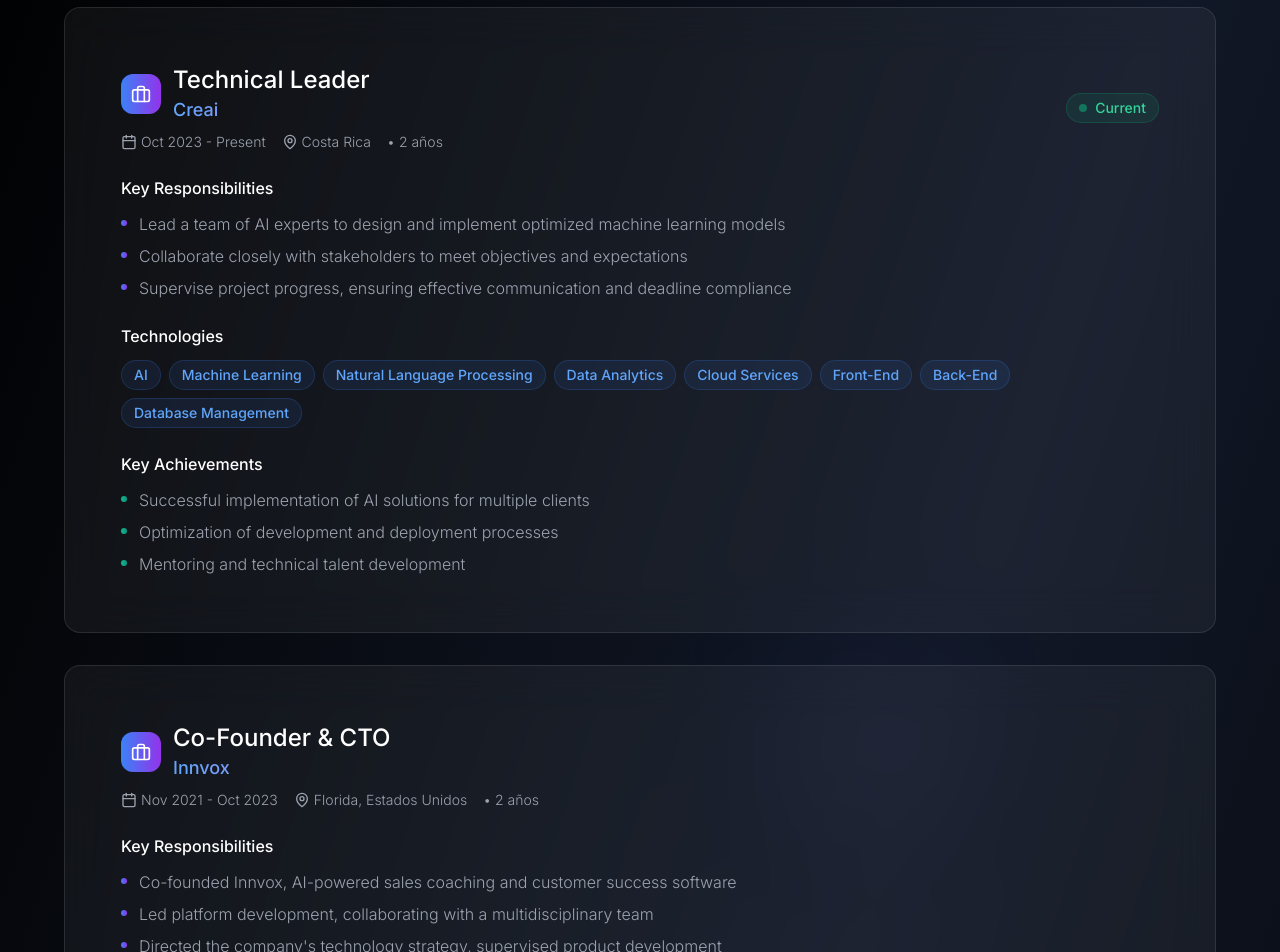
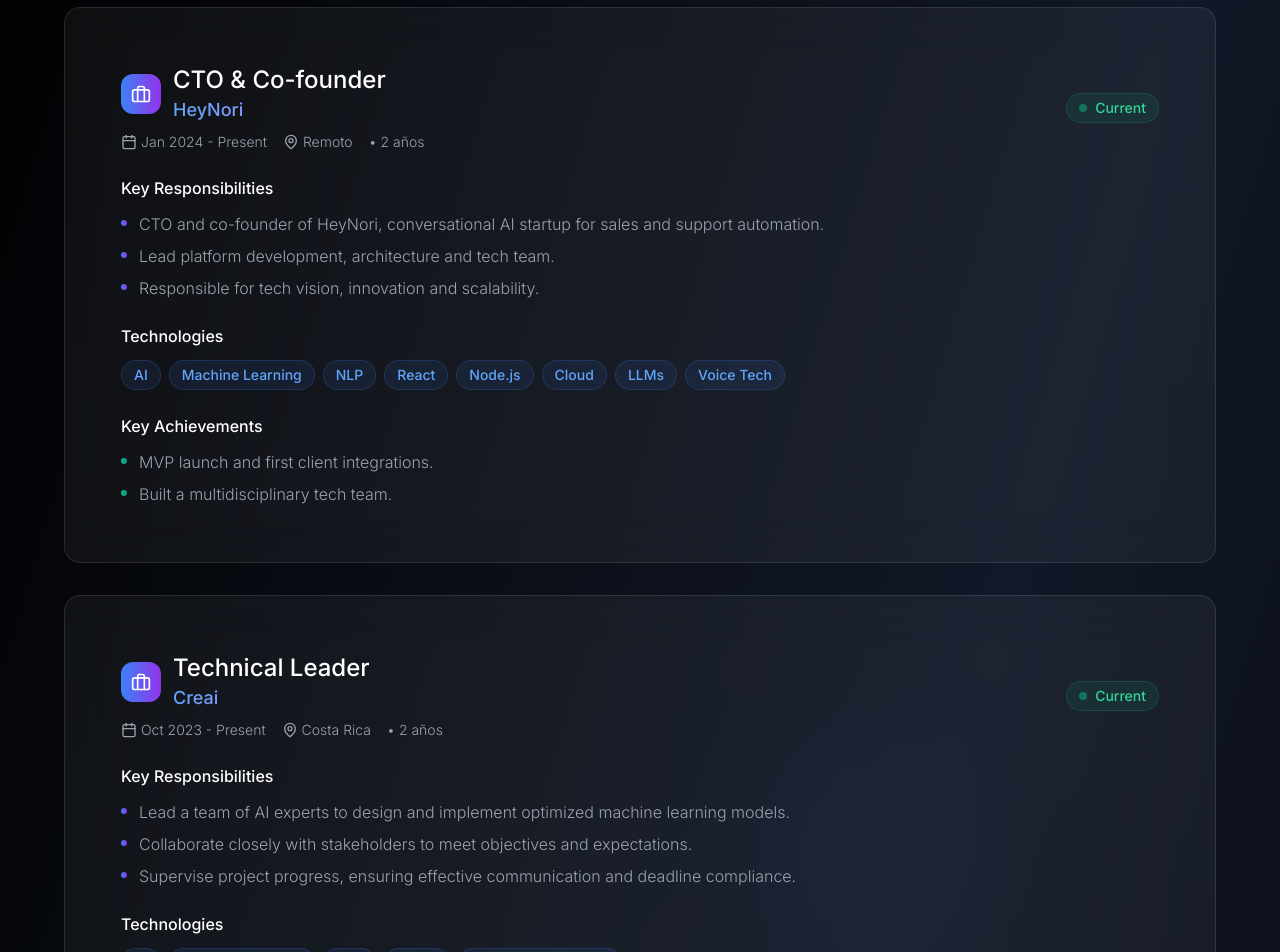
Before and after one commit to Nneves07/Natalina-Neves, a React (Vite) app in the folder frontend/: page / in a window 1280 px wide. Shown: the part 2280-3232 px from the top of the page. Built offline with nearby package versions, Linux system fonts and the light colour scheme.

Commit message:
Update contact information in README and components, replace old LinkedIn and Twitter links with updated profiles, and add new experience and project entries for HeyNori in portfolio data.

```diff
--- a/frontend/src/components/layout/Footer.tsx
+++ b/frontend/src/components/layout/Footer.tsx
@@ -13,13 +13,13 @@
   const socialLinks = [
     {
       icon: Linkedin,
-      href: 'https://linkedin.com/in/natalina-neves',
+      href: 'https://www.linkedin.com/in/natalina-neves-da-silva/',
       label: 'LinkedIn',
       color: 'hover:text-blue-400'
     },
     {
       icon: Twitter,
-      href: 'https://x.com/natalina_neves',
+      href: 'https://x.com/natneves7',
       label: 'X (Twitter)',
       color: 'hover:text-blue-400'
     },
--- a/frontend/src/components/sections/ContactSection.tsx
+++ b/frontend/src/components/sections/ContactSection.tsx
@@ -13,7 +13,7 @@
       icon: Linkedin,
       title: 'LinkedIn',
       description: isSpanish ? 'Conecta profesionalmente' : 'Connect professionally',
-      href: 'https://linkedin.com/in/natalina-neves',
+      href: 'https://www.linkedin.com/in/natalina-neves-da-silva/',
       color: 'from-blue-500 to-blue-600',
       hoverColor: 'hover:from-blue-600 hover:to-blue-700'
     },
@@ -21,7 +21,7 @@
       icon: Twitter,
       title: 'X (Twitter)',
       description: isSpanish ? 'Sígueme para actualizaciones' : 'Follow for updates',
-      href: 'https://x.com/natalina_neves',
+      href: 'https://x.com/natneves7',
       color: 'from-blue-400 to-blue-500',
       hoverColor: 'hover:from-blue-500 hover:to-blue-600'
     },
@@ -207,7 +207,7 @@
               }
             </p>
             <motion.a
-              href="https://linkedin.com/in/natalina-neves"
+              href="https://www.linkedin.com/in/natalina-neves-da-silva/"
               target="_blank"
               rel="noopener noreferrer"
               whileHover={{ scale: 1.05 }}
--- a/frontend/src/data/portfolio.ts
+++ b/frontend/src/data/portfolio.ts
@@ -58,10 +58,48 @@
 
 export const experienceData = [
   {
+    id: 'heynori',
+    company: 'HeyNori',
+    position: {
+      es: 'CTO & Co-founder',
+      en: 'CTO & Co-founder'
+    },
+    location: 'Remoto',
+    startDate: '2024-01',
+    endDate: null,
+    current: true,
+    description: {
+      es: [
+        'CTO y cofundadora de HeyNori, startup de IA conversacional para automatización de ventas y atención.',
+        'Lidero el desarrollo de la plataforma, arquitectura y equipo técnico.',
+        'Responsable de visión tecnológica, innovación y escalabilidad.'
+      ],
+      en: [
+        'CTO and co-founder of HeyNori, conversational AI startup for sales and support automation.',
+        'Lead platform development, architecture and tech team.',
+        'Responsible for tech vision, innovation and scalability.'
+      ]
+    },
+    technologies: [
+      'AI', 'Machine Learning', 'NLP', 'React', 'Node.js', 'Cloud', 'LLMs', 'Voice Tech'
+    ],
+    achievements: {
+      es: [
+        'Lanzamiento de MVP y primeras integraciones con clientes.',
+        'Construcción de equipo técnico multidisciplinario.'
+      ],
+      en: [
+        'MVP launch and first client integrations.',
+        'Built a multidisciplinary tech team.'
+      ]
+    },
+    link: 'https://heynori.ai/'
+  },
+  {
     id: 'creai',
     company: 'Creai',
     position: {
-      es: 'Technical Leader',
+      es: 'Líder Técnica',
       en: 'Technical Leader'
     },
     location: 'Costa Rica',
@@ -70,30 +108,27 @@
     current: true,
     description: {
       es: [
-        'Lidero un equipo de expertos en IA para diseñar e implementar modelos de machine learning optimizados',
-        'Colaboro estrechamente con stakeholders para cumplir objetivos y expectativas',
-        'Superviso el progreso del proyecto, asegurando comunicación efectiva y cumplimiento de plazos'
+        'Lidero un equipo de expertos en IA para diseñar e implementar modelos de machine learning optimizados.',
+        'Colaboro estrechamente con stakeholders para cumplir objetivos y expectativas.',
+        'Superviso el progreso del proyecto, asegurando comunicación efectiva y cumplimiento de plazos.'
       ],
       en: [
-        'Lead a team of AI experts to design and implement optimized machine learning models',
-        'Collaborate closely with stakeholders to meet objectives and expectations',
-        'Supervise project progress, ensuring effective communication and deadline compliance'
+        'Lead a team of AI experts to design and implement optimized machine learning models.',
+        'Collaborate closely with stakeholders to meet objectives and expectations.',
+        'Supervise project progress, ensuring effective communication and deadline compliance.'
       ]
     },
     technologies: [
-      'AI', 'Machine Learning', 'Natural Language Processing', 'Data Analytics',
-      'Cloud Services', 'Front-End', 'Back-End', 'Database Management'
+      'AI', 'Machine Learning', 'NLP', 'Cloud', 'Project Management'
     ],
     achievements: {
       es: [
-        'Implementación exitosa de soluciones de IA para múltiples clientes',
-        'Optimización de procesos de desarrollo y deployment',
-        'Mentoría y desarrollo de talento técnico'
+        'Implementación exitosa de soluciones de IA para múltiples clientes.',
+        'Optimización de procesos de desarrollo y deployment.'
       ],
       en: [
-        'Successful implementation of AI solutions for multiple clients',
-        'Optimization of development and deployment processes',
-        'Mentoring and technical talent development'
+        'Successful implementation of AI solutions for multiple clients.',
+        'Optimization of development and deployment processes.'
       ]
     }
   },
@@ -101,43 +136,39 @@
     id: 'innvox',
     company: 'Innvox',
     position: {
-      es: 'Co-Founder & CTO',
-      en: 'Co-Founder & CTO'
+      es: 'CTO & Co-founder',
+      en: 'CTO & Co-founder'
     },
-    location: 'Florida, Estados Unidos',
-    startDate: '2021-11',
-    endDate: '2023-10',
+    location: 'Remoto',
+    startDate: '2021-01',
+    endDate: '2023-09',
     current: false,
     description: {
       es: [
-        'Co-fundé Innvox, software de coaching de ventas y customer success impulsado por IA',
-        'Lideré el desarrollo de la plataforma, colaborando con un equipo multidisciplinario',
-        'Dirigí la estrategia tecnológica de la empresa, supervisé el desarrollo de productos'
+        'CTO y cofundadora de Innvox, plataforma de coaching de ventas impulsada por IA.',
+        'Diseño y liderazgo de arquitectura técnica, desarrollo de producto y equipo.',
+        'Responsable de visión tecnológica, innovación y escalabilidad.'
       ],
       en: [
-        'Co-founded Innvox, AI-powered sales coaching and customer success software',
-        'Led platform development, collaborating with a multidisciplinary team',
-        'Directed the company\'s technology strategy, supervised product development'
+        'CTO and co-founder of Innvox, AI-powered sales coaching platform.',
+        'Designed and led technical architecture, product development and team.',
+        'Responsible for tech vision, innovation and scalability.'
       ]
     },
     technologies: [
-      'AI', 'Sales Coaching', 'Customer Success', 'AI-powered Guidance',
-      'Platform Development', 'Machine Learning', 'Natural Language Processing',
-      'Cloud Services (AWS/Azure/GCP)', 'JavaScript/React', 'Python/Flask/Django',
-      'SQL/NoSQL'
+      'AI', 'Machine Learning', 'NLP', 'React', 'Node.js', 'Cloud', 'Voice Tech'
     ],
     achievements: {
       es: [
-        'Desarrollo completo de plataforma de IA para coaching',
-        'Participación en TechStars Tel Aviv 2023',
-        'Crecimiento de equipo técnico de 0 a 10+ desarrolladores'
+        'Lanzamiento de producto y adquisición de clientes iniciales.',
+        'Construcción de equipo técnico y roadmap de innovación.'
       ],
       en: [
-        'Complete development of AI platform for coaching',
-        'Participation in TechStars Tel Aviv 2023',
-        'Technical team growth from 0 to 10+ developers'
+        'Product launch and first customer acquisition.',
+        'Built tech team and innovation roadmap.'
       ]
-    }
+    },
+    link: null
   },
   {
     id: 'intuitivo',
@@ -265,14 +296,31 @@
 
 export const projectsData = [
   {
+    id: 'heynori',
+    title: {
+      es: 'HeyNori - Plataforma de IA conversacional',
+      en: 'HeyNori - Conversational AI Platform'
+    },
+    description: {
+      es: 'Startup de IA conversacional para automatización de ventas y atención. CTO y cofundadora.',
+      en: 'Conversational AI startup for sales and support automation. CTO and co-founder.'
+    },
+    image: '/images/projects/heynori.jpg',
+    technologies: ['AI', 'NLP', 'React', 'Node.js', 'Cloud'],
+    githubUrl: null,
+    liveUrl: 'https://heynori.ai/',
+    featured: true,
+    category: 'ai'
+  },
+  {
     id: 'innvox-platform',
     title: {
       es: 'Innvox - Plataforma de Coaching de Ventas con IA',
       en: 'Innvox - AI Sales Coaching Platform'
     },
     description: {
-      es: 'Plataforma completa de coaching de ventas impulsada por IA que analiza conversaciones y proporciona retroalimentación personalizada para mejorar el rendimiento de ventas.',
-      en: 'Complete AI-powered sales coaching platform that analyzes conversations and provides personalized feedback to improve sales performance.'
+      es: 'Plataforma completa de coaching de ventas impulsada por IA. CTO y cofundadora.',
+      en: 'Complete AI-powered sales coaching platform. CTO and co-founder.'
     },
     image: '/images/projects/innvox.jpg',
     technologies: ['React', 'Python', 'TensorFlow', 'NLP', 'AWS', 'PostgreSQL'],
@@ -351,7 +399,7 @@
 export const contactData = {
   email: 'nevesdasilvanatalina@gmail.com',
   phone: '+54 11 3301-9241',
-  linkedin: 'https://www.linkedin.com/in/natalina-neves-da-silva/',
+  linkedin: 'https://www.linkedin.com/in/natalina-neves-da-silva-da-silva/',
   twitter: 'https://x.com/natneves7',
   github: 'https://github.com/Nneves07',
   location: {
```
Also changed, not shown: 6 other files (tests, documents, lock files or other folders).
